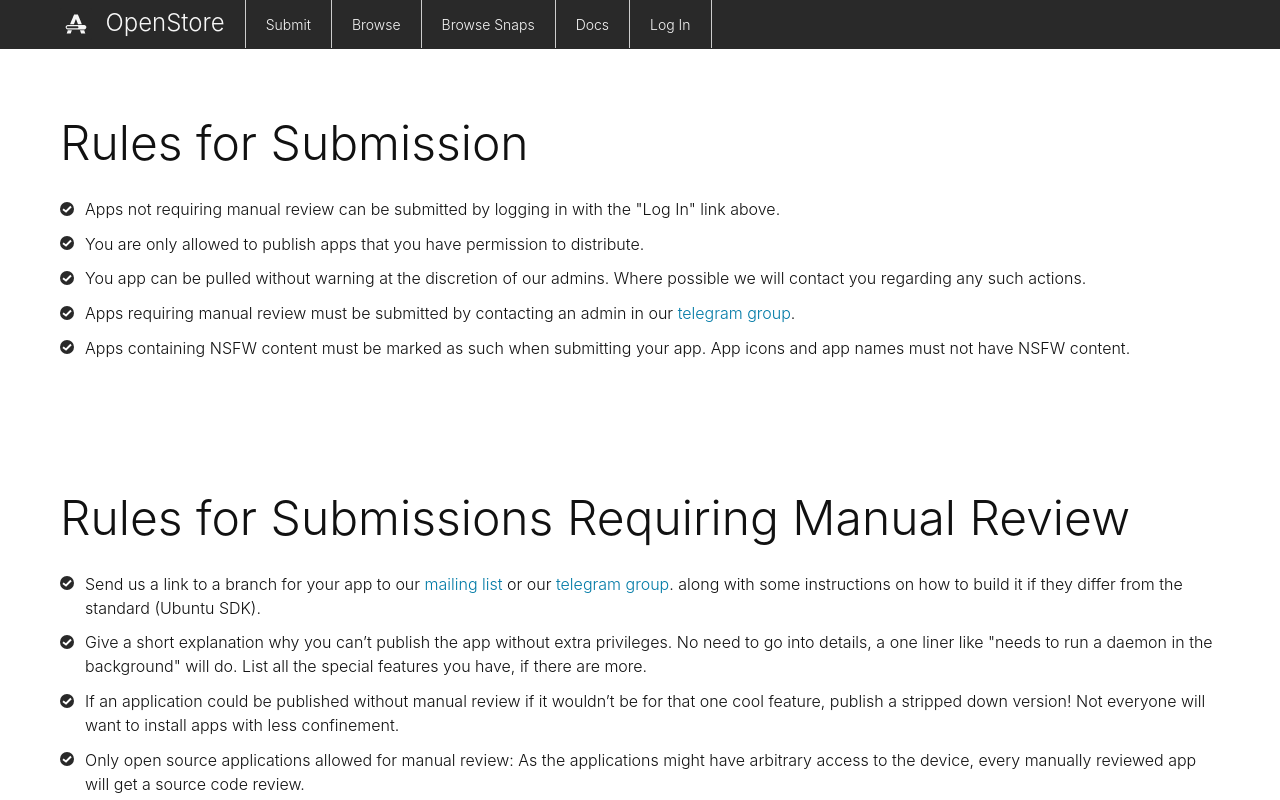
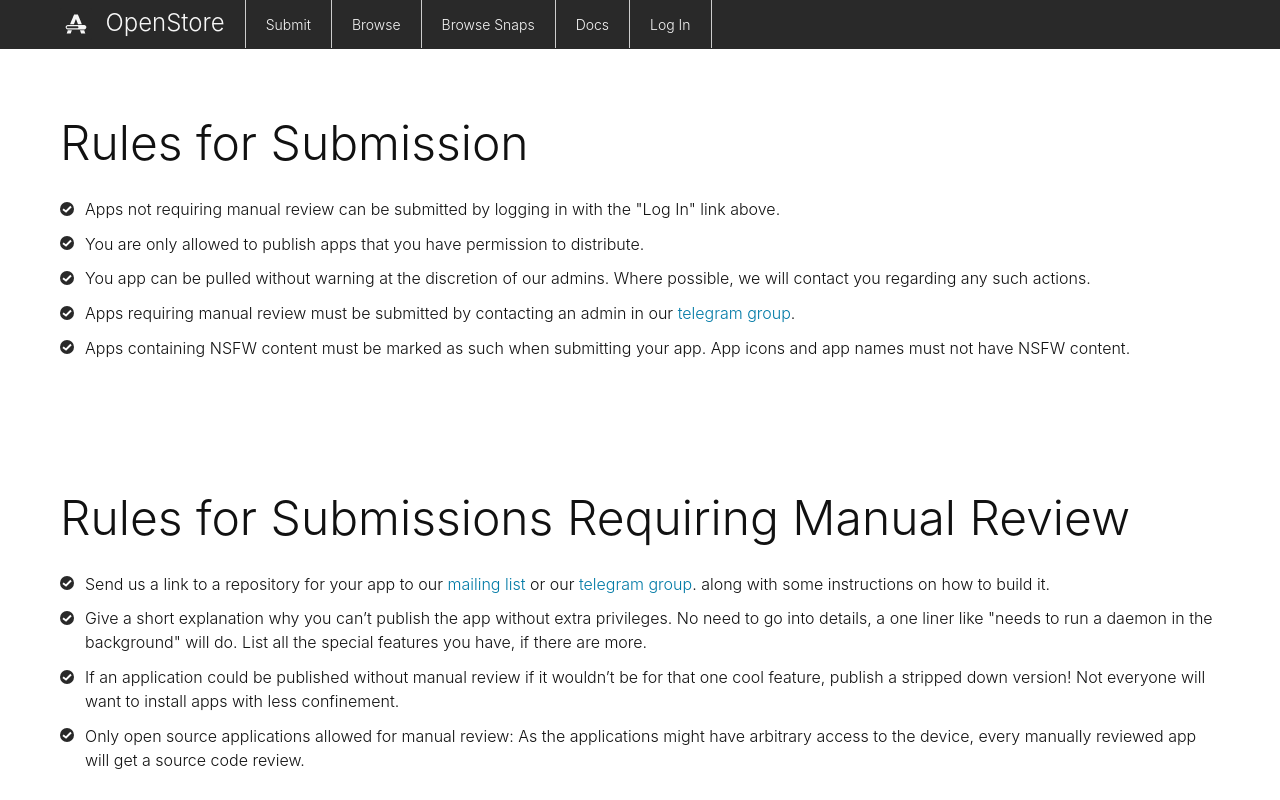
Before and after one commit to UbuntuOpenStore/openstore-web-dev, a Vue app in the folder packages/openstore-web/: page /submit in a window 1280 px wide. Shown: the top 800 px of the page. Built offline with nearby package versions, Linux system fonts and the light colour scheme; no server answers; a web font is replaced by a local one; what vue-head, vue-moment would draw is missing.

Commit message:
Cleaned up submit page content

```diff
--- a/packages/openstore-web/src/components/Submit.vue
+++ b/packages/openstore-web/src/components/Submit.vue
@@ -15,7 +15,7 @@
                     </li>
                     <li class="p-list__item is-ticked">
                         You app can be pulled without warning at the discretion of our
-                        admins. Where possible we will contact you regarding any such
+                        admins. Where possible, we will contact you regarding any such
                         actions.
                     </li>
                     <li class="p-list__item is-ticked">
@@ -38,12 +38,11 @@
 
                 <ul class="p-list">
                     <li class="p-list__item is-ticked">
-                        Send us a link to a branch for your app to our
+                        Send us a link to a repository for your app to our
                         <a href="https://launchpad.net/~openstore-team">mailing list</a>
                         or our
                         <a href="/telegram">telegram group</a>.
-                        along with some instructions on how to build it if they differ
-                        from the standard (Ubuntu SDK).
+                        along with some instructions on how to build it.
                     </li>
                     <li class="p-list__item is-ticked">
                         Give a short explanation why you can’t publish the app without
```
